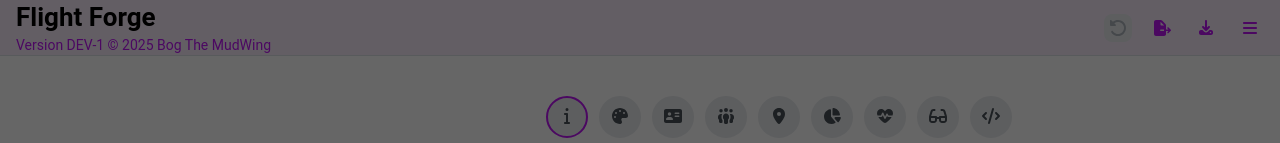
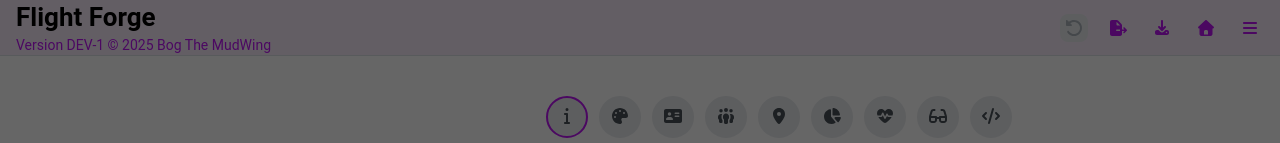
Before and after one commit to BogTheMudWing/Flight-Forge, a React (Vite) app: page / in a window 1280 px wide. Shown: the top 143 px of the page. Built offline with nearby package versions, Linux system fonts and the light colour scheme.

Commit message:
Add home button and organize menu

```diff
--- a/src/pages/Home.page.tsx
+++ b/src/pages/Home.page.tsx
@@ -14,6 +14,7 @@ import {
   faFileExport,
   faFolderOpen,
   faGear,
+  faHome,
   faPlus,
   faRotateLeft,
   fas,
@@ -459,20 +460,19 @@ export function HomePage() {
                   <FontAwesomeIcon icon={faDownload} />
                 </ActionIcon>
               </Tooltip>
+              <Tooltip label="Home">
+                <ActionIcon onClick={openWelcomeModal} variant="subtle" aria-label="Home">
+                  <FontAwesomeIcon icon={faHome} />
+                </ActionIcon>
+              </Tooltip>
               <Menu shadow="md" width={200} transitionProps={{ transition: 'pop', duration: 200 }}>
                 <Menu.Target>
                   <ActionIcon variant="subtle" aria-label="Menu">
                     <FontAwesomeIcon icon={faBars} />
                   </ActionIcon>
                 </Menu.Target>
-
                 <Menu.Dropdown>
-                  <Menu.Item
-                    onClick={openWelcomeModal}
-                    leftSection={<FontAwesomeIcon icon={faFolderOpen} size="sm" />}
-                  >
-                    Load
-                  </Menu.Item>
+                  <Menu.Label>Editor</Menu.Label>
                   <Menu.Item
                     onClick={reset}
                     leftSection={<FontAwesomeIcon icon={faPlus} size="sm" />}
@@ -485,6 +485,7 @@ export function HomePage() {
                   >
                     Raw data
                   </Menu.Item>
+                  <Menu.Label>App</Menu.Label>
                   <Menu.Item
                     onClick={openSettingsModal}
                     leftSection={<FontAwesomeIcon icon={faGear} size="sm" />}
```
